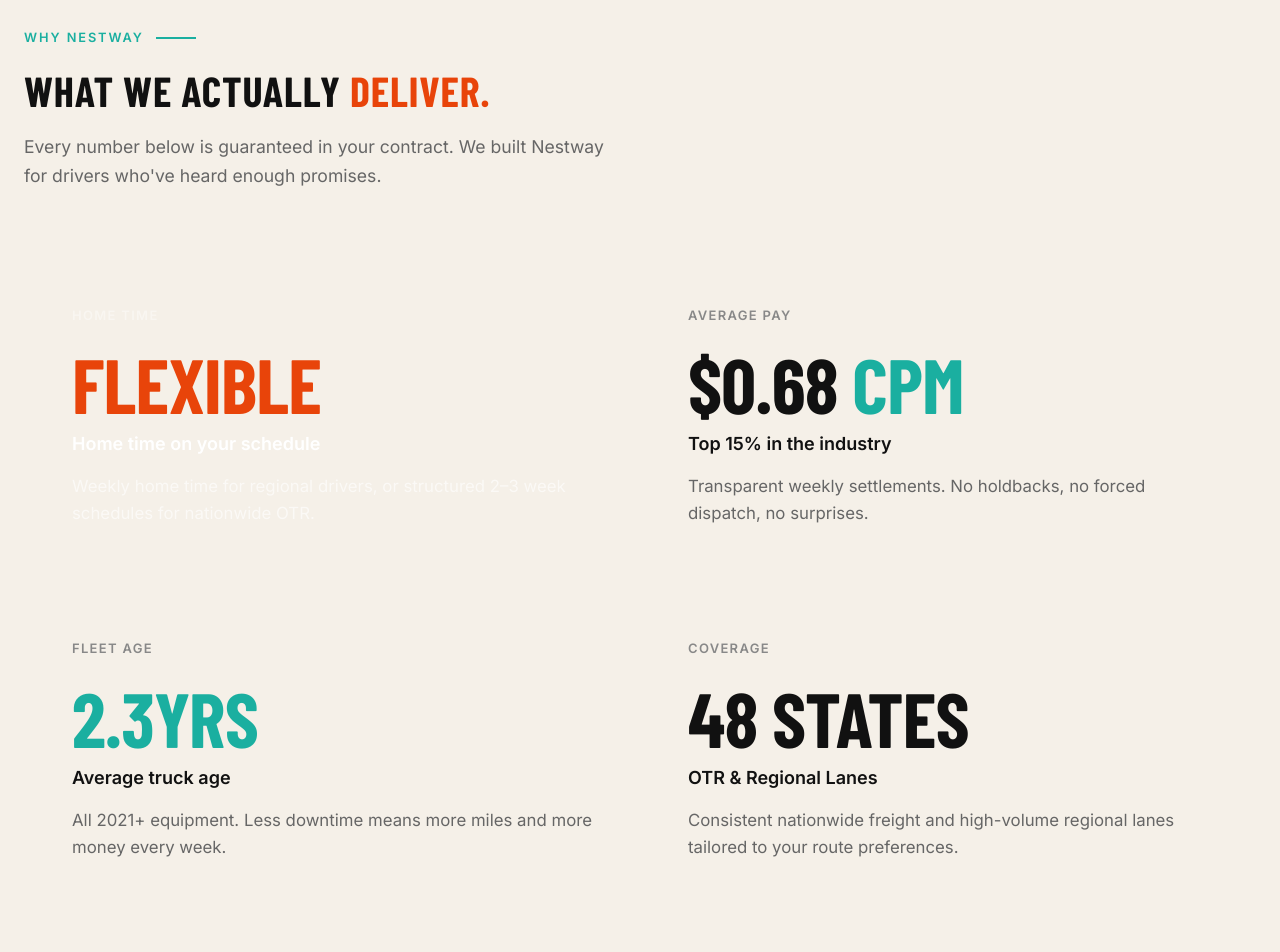
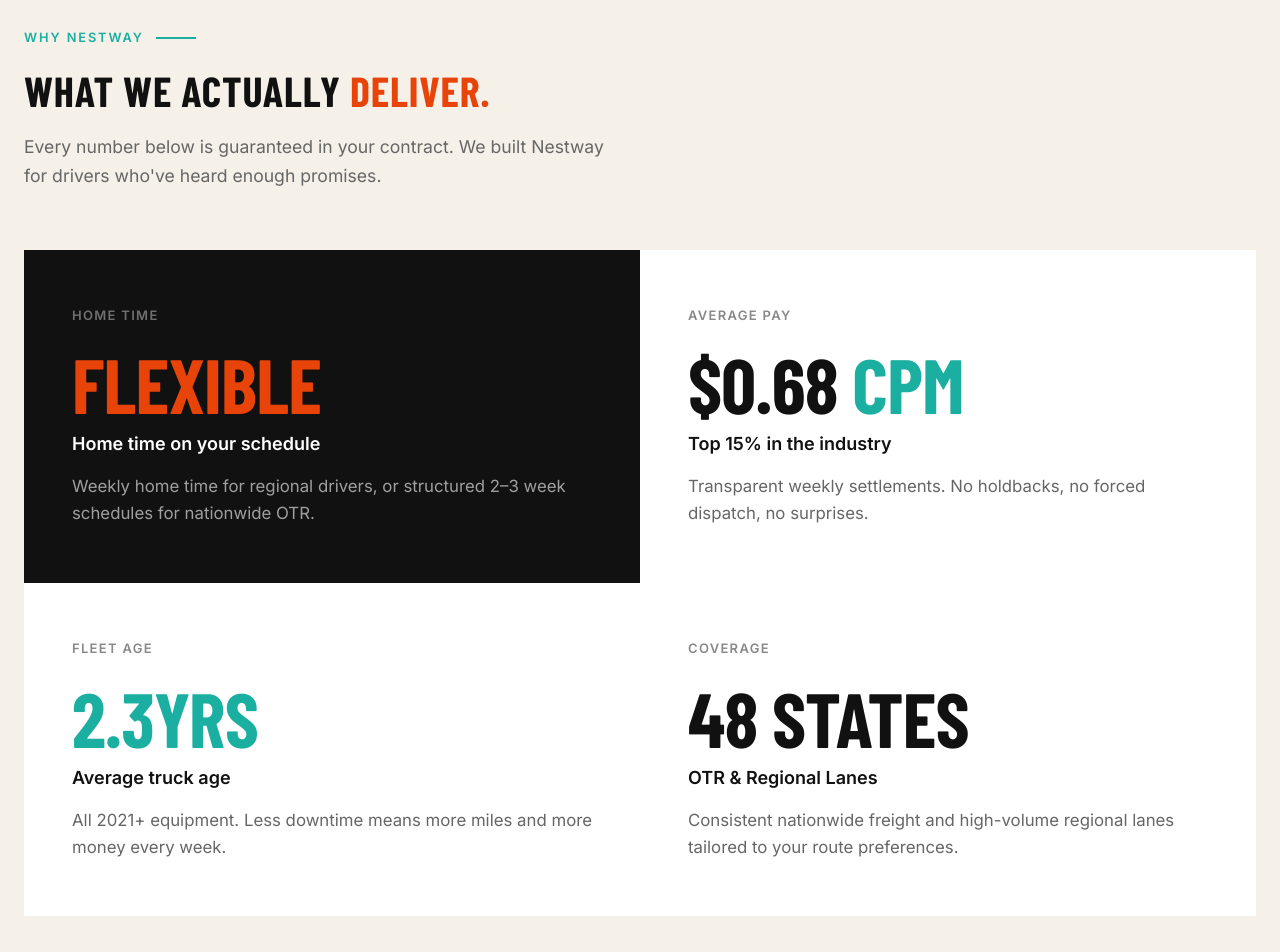
Before and after one commit to turdaliyevhasanali60-lang/Nestway, a Django app: page / in a window 1280 px wide. Shown: the part 892-1844 px from the top of the page. Run offline with Django 5.2, Linux system fonts and the light colour scheme; data comes from the database, SQL or seed files in the repository; data that the repository does not hold is empty; some web fonts are replaced.

Commit message:
Fix text readability on homepage deliver section by adding explicit inline card background styling

```diff
--- a/core/templates/index.html
+++ b/core/templates/index.html
@@ -124,7 +124,7 @@
         <div class="grid grid-cols-1 md:grid-cols-2 gap-[24px] m-gap-12">
 
             <!-- Box 1 (Top Left) -->
-            <div class="m-card-pad bg-[#111111] rounded-[12px] flex flex-col justify-center">
+            <div class="m-card-pad bg-[#111111] rounded-[12px] flex flex-col justify-center" style="background: #111111;">
                 <div style="font-family: 'Inter', sans-serif; font-weight: 600; font-size: 13px; letter-spacing: 0.1em; text-transform: uppercase; color: rgba(255,255,255,0.4); margin-bottom: 24px;">HOME TIME</div>
                 <div class="m-stat-num" style="font-family: 'Barlow Condensed', sans-serif; font-weight: 800; font-size: clamp(4rem, 6vw, 5.5rem); line-height: 0.9; text-transform: uppercase; color: #E8440A; margin-bottom: 12px; letter-spacing: -0.01em;">Flexible</div>
                 <div class="m-card-title" style="font-family: 'Inter', sans-serif; font-weight: 700; font-size: 18px; color: #ffffff; margin-bottom: 16px;">Home time on your schedule</div>
@@ -132,7 +132,7 @@
             </div>
 
             <!-- Box 2 (Top Right) -->
-            <div class="m-card-pad bg-[#ffffff] rounded-[12px] flex flex-col justify-center">
+            <div class="m-card-pad bg-[#ffffff] rounded-[12px] flex flex-col justify-center" style="background: #ffffff;">
                 <div style="font-family: 'Inter', sans-serif; font-weight: 600; font-size: 13px; letter-spacing: 0.1em; text-transform: uppercase; color: #888888; margin-bottom: 24px;">AVERAGE PAY</div>
                 <div class="m-stat-num" style="font-family: 'Barlow Condensed', sans-serif; font-weight: 800; font-size: clamp(4rem, 6vw, 5.5rem); line-height: 0.9; text-transform: uppercase; color: #111111; margin-bottom: 12px; letter-spacing: -0.01em;">$0.68 <span style="color: #1AAFA0;">CPM</span></div>
                 <div class="m-card-title" style="font-family: 'Inter', sans-serif; font-weight: 700; font-size: 18px; color: #111111; margin-bottom: 16px;">Top 15% in the industry</div>
@@ -140,7 +140,7 @@
             </div>
 
             <!-- Box 3 (Bottom Left) -->
-            <div class="m-card-pad bg-[#ffffff] rounded-[12px] flex flex-col justify-center">
+            <div class="m-card-pad bg-[#ffffff] rounded-[12px] flex flex-col justify-center" style="background: #ffffff;">
                 <div style="font-family: 'Inter', sans-serif; font-weight: 600; font-size: 13px; letter-spacing: 0.1em; text-transform: uppercase; color: #888888; margin-bottom: 24px;">FLEET AGE</div>
                 <div class="m-stat-num" style="font-family: 'Barlow Condensed', sans-serif; font-weight: 800; font-size: clamp(4rem, 6vw, 5.5rem); line-height: 0.9; text-transform: uppercase; color: #1AAFA0; margin-bottom: 12px; letter-spacing: -0.01em;">2.3yrs</div>
                 <div class="m-card-title" style="font-family: 'Inter', sans-serif; font-weight: 700; font-size: 18px; color: #111111; margin-bottom: 16px;">Average truck age</div>
@@ -148,7 +148,7 @@
             </div>
 
             <!-- Box 4 (Bottom Right) -->
-            <div class="m-card-pad bg-[#ffffff] rounded-[12px] flex flex-col justify-center">
+            <div class="m-card-pad bg-[#ffffff] rounded-[12px] flex flex-col justify-center" style="background: #ffffff;">
                 <div style="font-family: 'Inter', sans-serif; font-weight: 600; font-size: 13px; letter-spacing: 0.1em; text-transform: uppercase; color: #888888; margin-bottom: 24px;">COVERAGE</div>
                 <div class="m-stat-num" style="font-family: 'Barlow Condensed', sans-serif; font-weight: 800; font-size: clamp(4rem, 6vw, 5.5rem); line-height: 0.9; text-transform: uppercase; color: #111111; margin-bottom: 12px; letter-spacing: -0.01em;">48 States</div>
                 <div class="m-card-title" style="font-family: 'Inter', sans-serif; font-weight: 700; font-size: 18px; color: #111111; margin-bottom: 16px;">OTR &amp; Regional Lanes</div>
```
